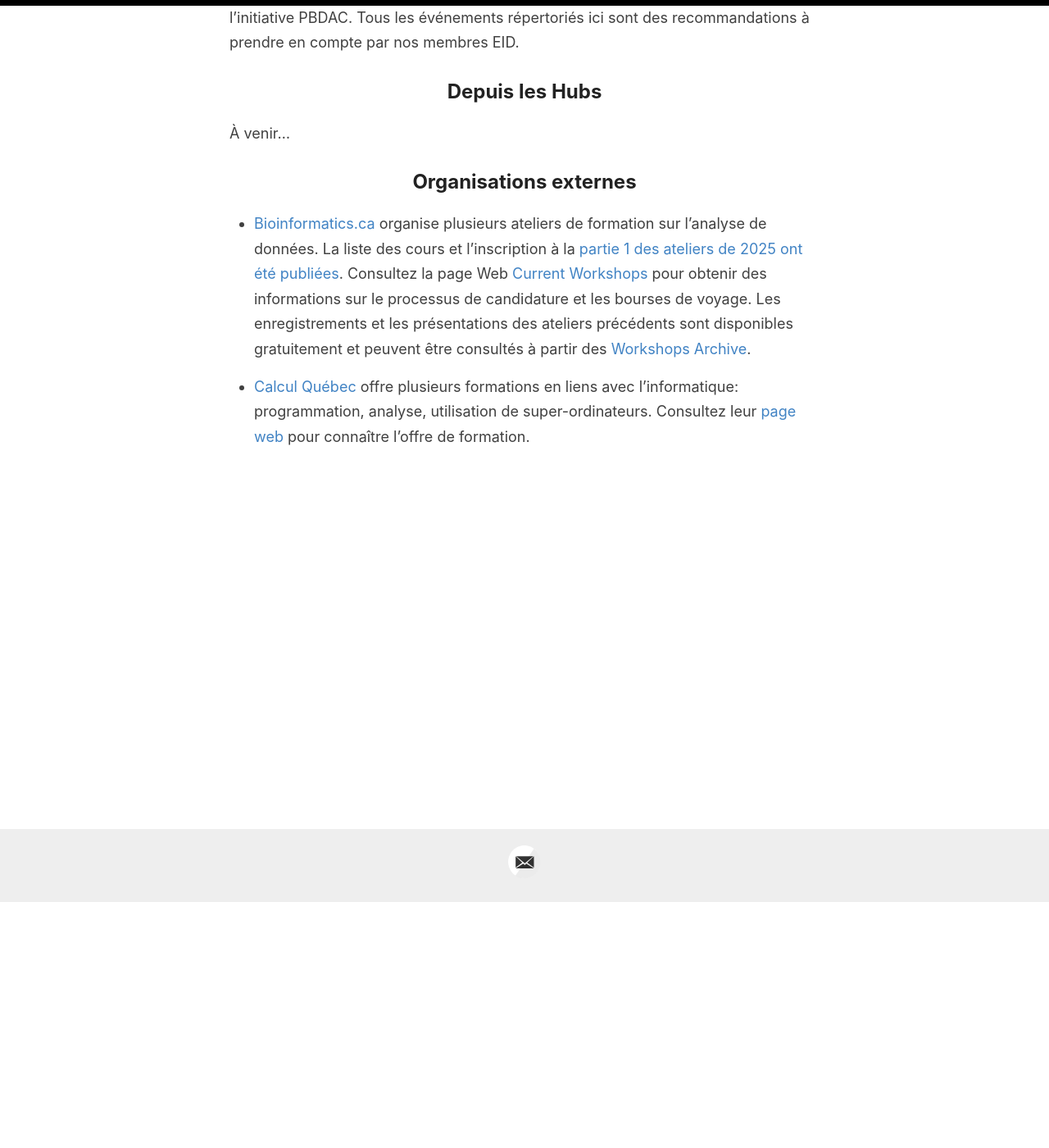
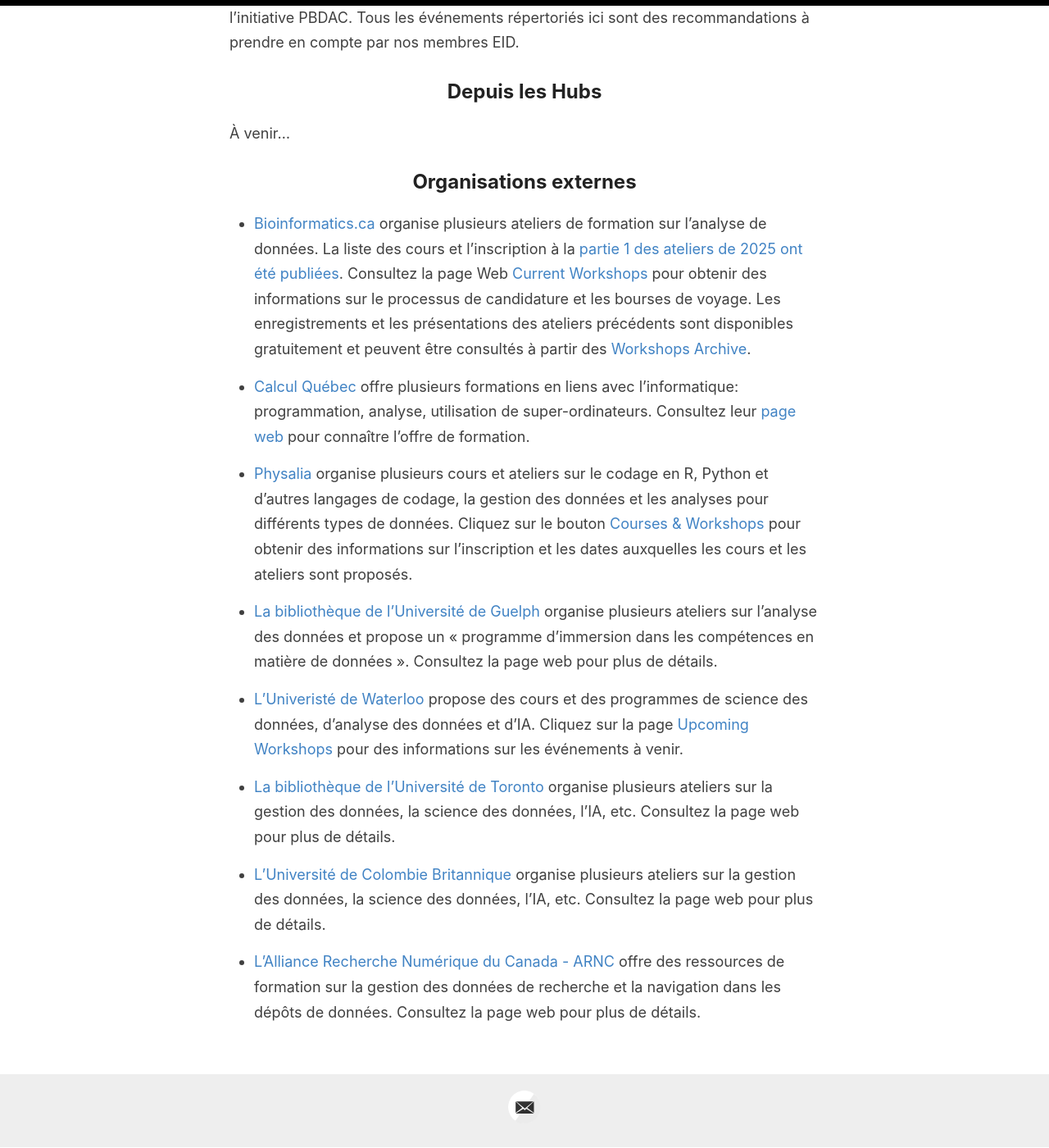
Before and after one commit to ClimateSmartAg/ClimateSmartAg-website-fr, a Jekyll site: the page built from _pages/training.md, in a window 1280 px wide and 1400 px high, scrolled down 300 px. Shown: the whole window at 82% size. Built offline with Jekyll 4.4.1, drawn with Linux system fonts in a browser that asks for light colours.

Commit message:
Update training.md

```diff
--- a/_pages/training.md
+++ b/_pages/training.md
@@ -14,3 +14,15 @@
 - [Bioinformatics.ca](https://bioinformatics.ca/workshops/current-workshops/) organise plusieurs ateliers de formation sur l'analyse de données. La liste des cours et l'inscription à la [partie 1 des ateliers de 2025 ont été publiées](https://bioinformatics.ca/workshops/current-workshops/). Consultez la page Web [Current Workshops](https://bioinformatics.ca/workshops/current-workshops/) pour obtenir des informations sur le processus de candidature et les bourses de voyage. Les enregistrements et les présentations des ateliers précédents sont disponibles gratuitement et peuvent être consultés à partir des [Workshops Archive](https://bioinformatics.ca/workshops/previous-workshops/).
 
 - [Calcul Québec](https://www.calculquebec.ca/) offre plusieurs formations en liens avec l'informatique: programmation, analyse, utilisation de super-ordinateurs. Consultez leur [page web](https://www.calculquebec.ca/services-aux-chercheurs/formation/) pour connaître l'offre de formation.
+
+- [Physalia](https://www.physalia-courses.org/courses-workshops/) organise plusieurs cours et ateliers sur le codage en R, Python et d'autres langages de codage, la gestion des données et les analyses pour différents types de données. Cliquez sur le bouton [Courses & Workshops](https://www.physalia-courses.org/courses-workshops/) pour obtenir des informations sur l'inscription et les dates auxquelles les cours et les ateliers sont proposés.
+
+- [La bibliothèque de l'Université de Guelph](https://www.lib.uoguelph.ca/find/workshops/data-skills-workshop-series/) organise plusieurs ateliers sur l'analyse des données et propose un « programme d'immersion dans les compétences en matière de données ». Consultez la page web pour plus de détails.
+
+- [L'Univeristé de Waterloo](https://watspeed.uwaterloo.ca/programs-and-courses/campaign-data-science-analytics.html) propose des cours et des programmes de science des données, d'analyse des données et d'IA. Cliquez sur la page [Upcoming Workshops](https://watspeed.uwaterloo.ca/events/index.html) pour des informations sur les événements à venir.
+
+- [La bibliothèque de l'Université de Toronto](https://onesearch.library.utoronto.ca/workshop-events) organise plusieurs ateliers sur la gestion des données, la science des données, l'IA, etc. Consultez la page web pour plus de détails.
+
+- [L'Université de Colombie Britannique](https://rdm.ubc.ca/training-workshops) organise plusieurs ateliers sur la gestion des données, la science des données, l'IA, etc. Consultez la page web pour plus de détails.
+
+- [L'Alliance Recherche Numérique du Canada - ARNC](https://alliancecan.ca/en/services/research-data-management/learning-and-training/training-resources#heading-training-modules) offre des ressources de formation sur la gestion des données de recherche et la navigation dans les dépôts de données. Consultez la page web pour plus de détails.
```
